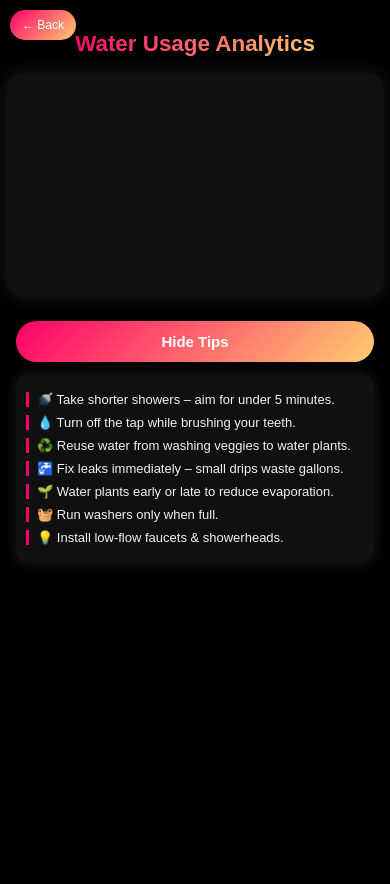
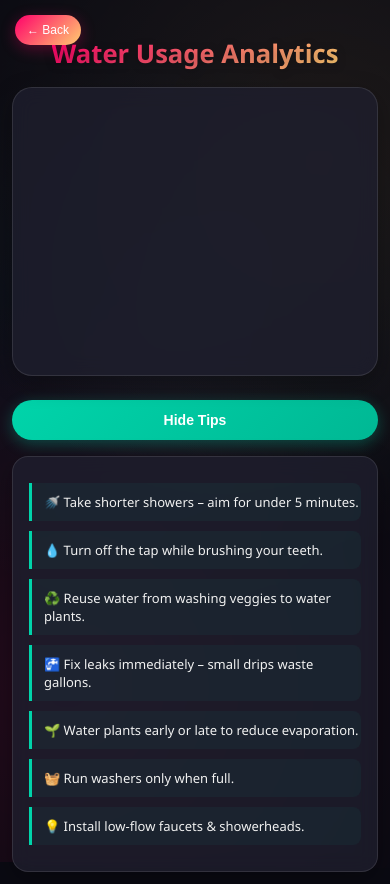
Before and after one commit to Meterwatch0/flow, a plain HTML site: page analytics.html in a window 390 px wide. Both pictures are taken after a click on the button "Show Tips to Save Water". Drawn offline with nearby package versions, Linux system fonts and the light colour scheme; no server answers.

Commit message:
Update analytics.html

```diff
--- a/analytics.html
+++ b/analytics.html
@@ -14,17 +14,28 @@
 
 <style>
   :root {
-    --bg-dark: #000000;
-    --card-bg: rgba(20, 20, 20, 0.8);
+    --bg-dark: #0a0a12;
+    --card-bg: rgba(30, 30, 46, 0.8);
+    --card-border: rgba(255, 255, 255, 0.1);
     --accent1: #ff006a;
     --accent2: #ffcc70;
+    --accent-blue: #38bdf8;
+    --accent-green: #00d4aa;
     --text-light: #f1f1f1;
+    --text-secondary: #a0a0c0;
     --gradient: linear-gradient(135deg, var(--accent1), var(--accent2));
+    --gradient-blue: linear-gradient(135deg, var(--accent-blue), #0ea5e9);
+    --gradient-green: linear-gradient(135deg, var(--accent-green), #00b894);
+  }
+
+  * {
+    margin: 0;
+    padding: 0;
+    box-sizing: border-box;
   }
 
   body {
-    margin: 0;
-    font-family: 'Poppins', sans-serif;
+    font-family: 'Segoe UI', Tahoma, Geneva, Verdana, sans-serif;
     background: var(--bg-dark);
     color: var(--text-light);
     display: flex;
@@ -32,48 +43,145 @@
     align-items: center;
     padding: 16px;
     min-height: 100vh;
+    position: relative;
+    overflow-x: hidden;
+  }
+
+  /* Animated Background */
+  body::before {
+    content: '';
+    position: fixed;
+    top: 0;
+    left: 0;
+    width: 100%;
+    height: 100%;
+    background:
+      radial-gradient(circle at 20% 80%, rgba(255, 0, 106, 0.1) 0%, transparent 50%),
+      radial-gradient(circle at 80% 20%, rgba(255, 204, 112, 0.08) 0%, transparent 50%),
+      radial-gradient(circle at 40% 40%, rgba(56, 189, 248, 0.05) 0%, transparent 50%);
+    z-index: -1;
+    animation: backgroundShift 15s ease-in-out infinite;
+  }
+
+  @keyframes backgroundShift {
+    0%, 100% { transform: scale(1) rotate(0deg); }
+    50% { transform: scale(1.05) rotate(1deg); }
+  }
+
+  .back-btn {
+    position: fixed;
+    top: 20px;
+    left: 20px;
+    background: var(--gradient);
+    border: none;
+    color: white;
+    font-size: 14px;
+    padding: 10px 16px;
+    border-radius: 50px;
+    cursor: pointer;
+    transition: all 0.3s ease;
+    box-shadow: 0 4px 15px rgba(255, 0, 106, 0.3);
+    z-index: 100;
+    display: flex;
+    align-items: center;
+    gap: 5px;
+  }
+
+  .back-btn:hover {
+    transform: translateY(-2px);
+    box-shadow: 0 6px 20px rgba(255, 0, 106, 0.4);
   }
 
   h1 {
-    font-size: 1.6rem;
+    font-size: 2rem;
     text-align: center;
     background: var(--gradient);
     -webkit-background-clip: text;
     -webkit-text-fill-color: transparent;
-    margin-bottom: 1rem;
+    margin: 2rem 0 1.5rem;
+    font-weight: 700;
+    text-shadow: 0 2px 10px rgba(0, 0, 0, 0.3);
+  }
+
+  .header-subtitle {
+    text-align: center;
+    color: var(--text-secondary);
+    margin-bottom: 2rem;
+    font-size: 1rem;
+  }
+
+  .stats-container {
+    display: flex;
+    justify-content: space-between;
+    width: 100%;
+    max-width: 500px;
+    margin-bottom: 1.5rem;
+    gap: 1rem;
+  }
+
+  .stat-card {
+    flex: 1;
+    background: var(--card-bg);
+    backdrop-filter: blur(10px);
+    border-radius: 16px;
+    padding: 1.2rem;
+    text-align: center;
+    box-shadow: 0 8px 25px rgba(0, 0, 0, 0.3);
+    border: 1px solid var(--card-border);
+    transition: all 0.3s ease;
+  }
+
+  .stat-card:hover {
+    transform: translateY(-5px);
+    box-shadow: 0 12px 30px rgba(0, 0, 0, 0.4);
+  }
+
+  .stat-value {
+    font-size: 1.8rem;
+    font-weight: 700;
+    margin-bottom: 0.5rem;
+    background: var(--gradient);
+    -webkit-background-clip: text;
+    -webkit-text-fill-color: transparent;
+  }
+
+  .stat-label {
+    font-size: 0.85rem;
+    color: var(--text-secondary);
   }
 
   .chart-container {
     width: 100%;
     max-width: 500px;
     background: var(--card-bg);
-    border-radius: 16px;
-    box-shadow: 0 0 20px rgba(255,255,255,0.1);
-    padding: 10px;
+    backdrop-filter: blur(10px);
+    border-radius: 20px;
+    box-shadow: 0 8px 25px rgba(0, 0, 0, 0.3);
+    padding: 1.5rem;
     margin-bottom: 1.5rem;
+    border: 1px solid var(--card-border);
+    position: relative;
+    overflow: hidden;
+  }
+
+  .chart-container::before {
+    content: '';
+    position: absolute;
+    top: 0;
+    left: -100%;
+    width: 100%;
+    height: 100%;
+    background: linear-gradient(90deg, transparent, rgba(255,255,255,0.03), transparent);
+    transition: left 0.6s;
+  }
+
+  .chart-container:hover::before {
+    left: 100%;
   }
 
   canvas {
     width: 100% !important;
-    height: 250px !important;
-  }
-
-  .back-btn {
-    position: fixed;
-    top: 10px;
-    left: 10px;
-    background: var(--gradient);
-    border: none;
-    color: white;
-    font-size: 14px;
-    padding: 10px 14px;
-    border-radius: 50px;
-    cursor: pointer;
-    transition: 0.3s;
-  }
-  .back-btn:hover {
-    opacity: 0.8;
-    transform: scale(1.05);
+    height: 300px !important;
   }
 
   .tips-container-wrapper {
@@ -83,46 +191,125 @@
   }
 
   .button-tips {
-    background: var(--gradient);
+    background: var(--gradient-green);
     border: none;
     color: white;
-    padding: 12px 18px;
-    border-radius: 25px;
+    padding: 14px 20px;
+    border-radius: 50px;
     cursor: pointer;
-    font-size: 15px;
-    font-weight: bold;
+    font-size: 16px;
+    font-weight: 600;
     width: 100%;
-    margin-bottom: 12px;
+    margin-bottom: 1rem;
     transition: all 0.3s ease;
+    box-shadow: 0 4px 15px rgba(0, 212, 170, 0.3);
+    display: flex;
+    align-items: center;
+    justify-content: center;
+    gap: 8px;
   }
 
   .button-tips:hover {
-    transform: scale(1.03);
-    box-shadow: 0 0 15px var(--accent1);
+    transform: translateY(-3px);
+    box-shadow: 0 6px 20px rgba(0, 212, 170, 0.4);
   }
 
   .tips-container {
     display: none;
     background: var(--card-bg);
-    border-radius: 12px;
-    padding: 10px;
-    box-shadow: 0 0 15px rgba(255,255,255,0.1);
+    backdrop-filter: blur(10px);
+    border-radius: 16px;
+    padding: 1.5rem;
+    box-shadow: 0 8px 25px rgba(0, 0, 0, 0.3);
+    border: 1px solid var(--card-border);
+    animation: fadeIn 0.5s ease;
+  }
+
+  @keyframes fadeIn {
+    from { opacity: 0; transform: translateY(10px); }
+    to { opacity: 1; transform: translateY(0); }
+  }
+
+  .tips-title {
+    font-size: 1.2rem;
+    margin-bottom: 1rem;
+    color: var(--accent-green);
+    text-align: center;
   }
 
   .tip {
-    margin: 8px 0;
+    margin: 12px 0;
     font-size: 14px;
-    border-left: 3px solid var(--accent1);
-    padding-left: 8px;
+    border-left: 3px solid var(--accent-green);
+    padding: 10px 0 10px 12px;
     text-align: left;
+    background: rgba(0, 212, 170, 0.05);
+    border-radius: 0 8px 8px 0;
+    transition: all 0.3s ease;
+  }
+
+  .tip:hover {
+    background: rgba(0, 212, 170, 0.1);
+    transform: translateX(5px);
   }
 
   /* Responsive for phones */
   @media (max-width: 600px) {
-    h1 { font-size: 1.4rem; }
-    .back-btn { font-size: 12px; padding: 8px 12px; }
-    canvas { height: 200px !important; }
-    .tip { font-size: 13px; }
+    body {
+      padding: 12px;
+    }
+
+    .back-btn {
+      top: 15px;
+      left: 15px;
+      font-size: 12px;
+      padding: 8px 12px;
+    }
+
+    h1 {
+      font-size: 1.6rem;
+      margin: 1.5rem 0 1rem;
+    }
+
+    .header-subtitle {
+      font-size: 0.9rem;
+      margin-bottom: 1.5rem;
+    }
+
+    .stats-container {
+      flex-direction: column;
+      gap: 0.8rem;
+    }
+
+    .stat-card {
+      padding: 1rem;
+    }
+
+    .stat-value {
+      font-size: 1.5rem;
+    }
+
+    .chart-container {
+      padding: 1rem;
+    }
+
+    canvas {
+      height: 250px !important;
+    }
+
+    .button-tips {
+      padding: 12px 16px;
+      font-size: 14px;
+    }
+
+    .tips-container {
+      padding: 1rem;
+    }
+
+    .tip {
+      font-size: 13px;
+      margin: 10px 0;
+    }
   }
 </style>
 </head>
```
